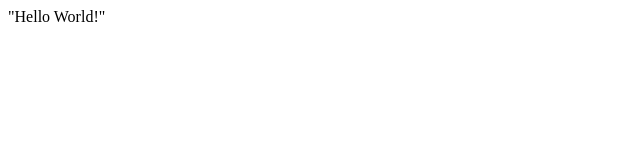
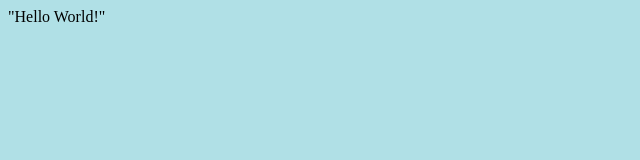
Before and after one commit to MintGreenWolf/mintgreenwolf.github.io, a plain HTML site: page index.html in a window 1280 px wide. Shown: the whole page, without its empty margins (0-640 px from the left). Drawn offline with Linux system fonts and the light colour scheme.

Commit message:
Update index.html

```diff
--- a/index.html
+++ b/index.html
@@ -1,4 +1,8 @@
 <html>
+<head>
+<link rel="stylesheet" type="text/css" href="mintgreenwolf.github.io/styles.css">
+
+</head>
 <body>
 "Hello World!"
 </body>
```
